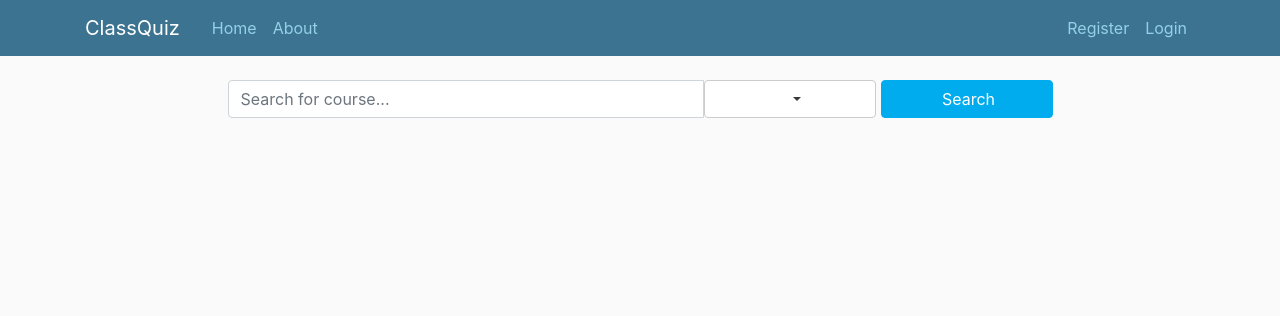
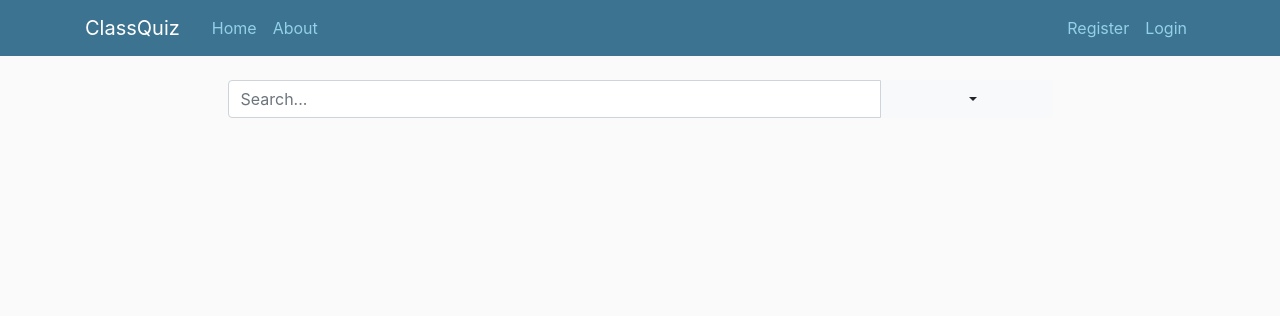
Before and after one commit to jcmProjects/quiz_dev, a Django app: page / in a window 1280 px wide. Shown: the top 316 px of the page. Run offline with Django 3.2, Linux system fonts and the light colour scheme; data that the repository does not hold is empty; some libraries are stand-ins or nearby versions.

Commit message:
restyled filters

```diff
--- a/django_quiz/blog/static/blog/main.css
+++ b/django_quiz/blog/static/blog/main.css
@@ -285,29 +285,3 @@ body {
       right: 0px;
     }
   }
-
-  /* .dropdown-menu-select {
-    padding:0;
-    margin-top:-2px;
-    width:100%;
-    border-radius:0 0 2px 2px;
-    border-color:#777;
-  } */
-
-  .dropdown-radio {
-    display:block; position:relative;
-    margin:0;
-    width:100%; overflow:hidden; text-overflow:ellipsis;
-    border-bottom:1px solid #eaeaea;
-    cursor:pointer;
-  }
-
-  .dropdown-radio input {
-    visibility: hidden;
-    position:absolute; left: -30px;
-  }
-
-  .dropdown-radio i {
-    font-weight:normal; font-style:normal;
-    display:block; padding:7px;
-  }
--- a/django_quiz/quiz/templates/quiz/home.html
+++ b/django_quiz/quiz/templates/quiz/home.html
@@ -1,37 +1,27 @@
 {% extends "blog/base.html" %}
 {% block content %}
-
     <div class="row searchFilter">
     <div class="col-sm-12">
     <div class="input-group">
-    <input type="text" id="myFilter" class="form-control" onkeyup="filterFunction()" placeholder="Search for course...">
-        <div class="input-group-btn">
-            <button type="button" class="btn btn-secondary dropdown-toggle dropdown-toggle-split" data-toggle="dropdown" aria-haspopup="true" aria-expanded="false">
+    <input type="text" id="myFilter" class="form-control" onkeyup="filterFunction()" placeholder="Search...">
+        <div class="nav-item dropdown">
+            <button type="button" class="btn btn-light dropdown-toggle dropdown-toggle-split" data-toggle="dropdown" aria-haspopup="true" aria-expanded="false">
                 <span class="label-icon"></span>
                 <span class="caret">&nbsp;</span>
             </button>
-            <div class="dropdown-menu dropdown-menu-right">
-            <ul class="category_filters">
-                <li>
-                    <label class="category-label" for="Course">
-                        <input type="radio" name="radios" id="courseRadio" value="Course">
-                        Course
+            <div class="dropdown-menu">
+                <div class="btn-group-vertical btn-group-toggle" data-toggle="buttons">
+                    <label class="btn btn-light active">
+                        <input type="radio" name="options" id="courseFilter" autocomplete="off" checked> Course
                     </label>
-                </li>
-                <li>
-                    <input type="radio" name="radios" id="authorRadio" value="Author">
-                    <label class="category-label" for="Author">Author</label>
-                </li>
-                <li>
-                    <input type="radio" name="radios" id="questionRadio" value="Question">
-                    <label class="category-label" for="Question">Question</label>
-                </li>
-            </ul>
+                    <label class="btn btn-light">
+                        <input type="radio" name="options" id="authorFilter" autocomplete="off"> Author
+                    </label>
+                    <label class="btn btn-light">
+                        <input type="radio" name="options" id="questionFilter" autocomplete="off"> Question
+                    </label>
+                </div>
             </div>
-            <button id="searchBtn" type="button" class="btn btn-secondary btn-search">
-                <span class="glyphicon glyphicon-search">&nbsp;</span>
-                <span class="label-icon" >Search</span>
-            </button>
         </div>
     </div>
     </div>
@@ -64,7 +54,7 @@
             cardContainer = document.getElementById("myItems");
             cards = cardContainer.getElementsByClassName("card");
             /* Author */
-            if(document.getElementById("authorRadio").checked == true) {
+            if(document.getElementById("authorFilter").checked == true) {
                 for (i = 0; i < cards.length; i++) {
                     title = cards[i].querySelector(".card-body a");
                     if (title.innerText.toUpperCase().indexOf(filter) > -1) {
@@ -75,7 +65,7 @@
                 }
             }
             /* Course */
-            if(document.getElementById("courseRadio").checked == true) {
+            if(document.getElementById("courseFilter").checked == true) {
                 for (i = 0; i < cards.length; i++) {
                     title = cards[i].querySelector(".card-body p.article-content");
                     if (title.innerText.toUpperCase().indexOf(filter) > -1) {
@@ -86,7 +76,7 @@
                 }
             }
             /* Question */
-            if(document.getElementById("questionRadio").checked == true) {
+            if(document.getElementById("questionFilter").checked == true) {
                 for (i = 0; i < cards.length; i++) {
                     title = cards[i].querySelector(".card-body a.article-title");
                     if (title.innerText.toUpperCase().indexOf(filter) > -1) {
```
